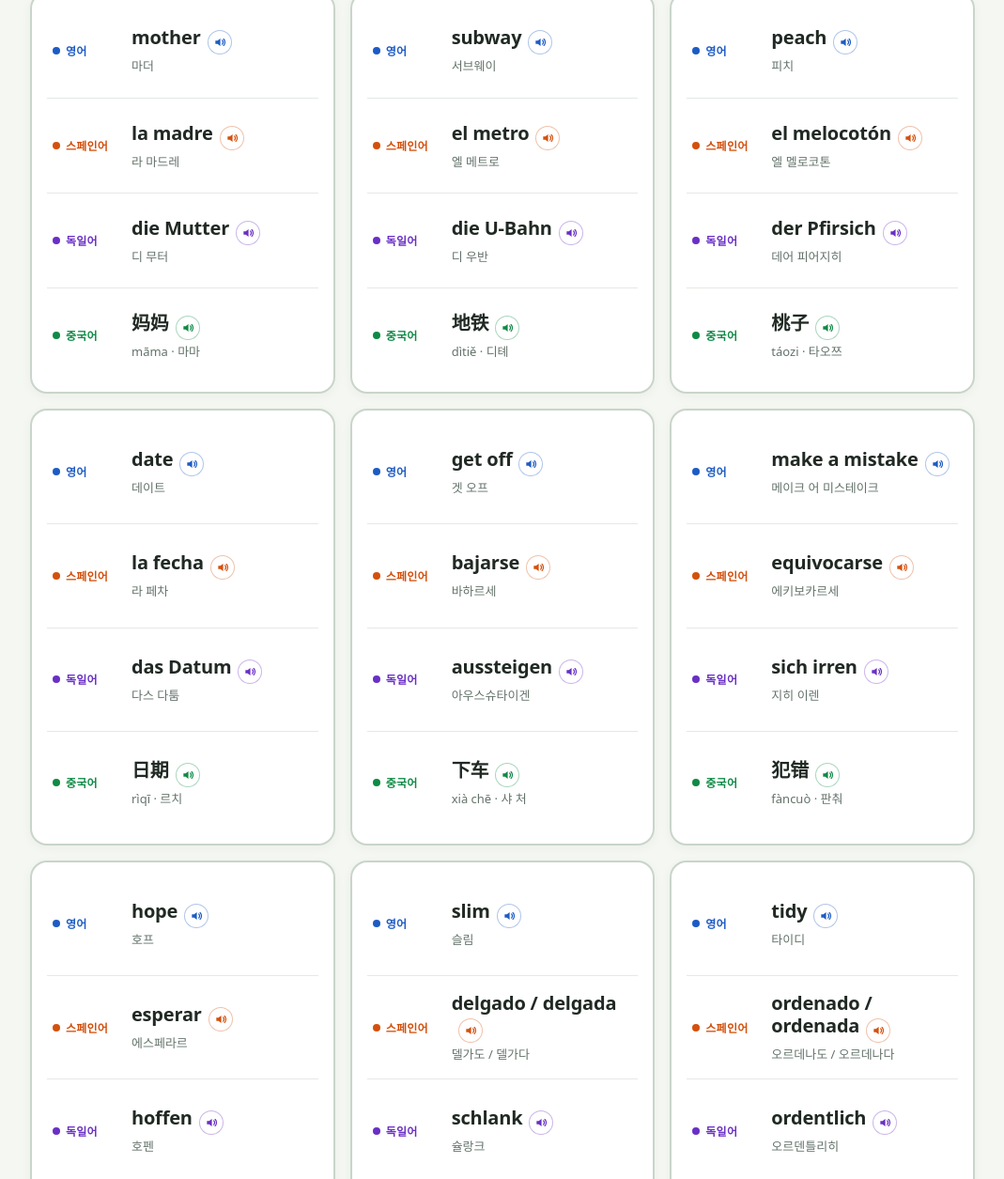
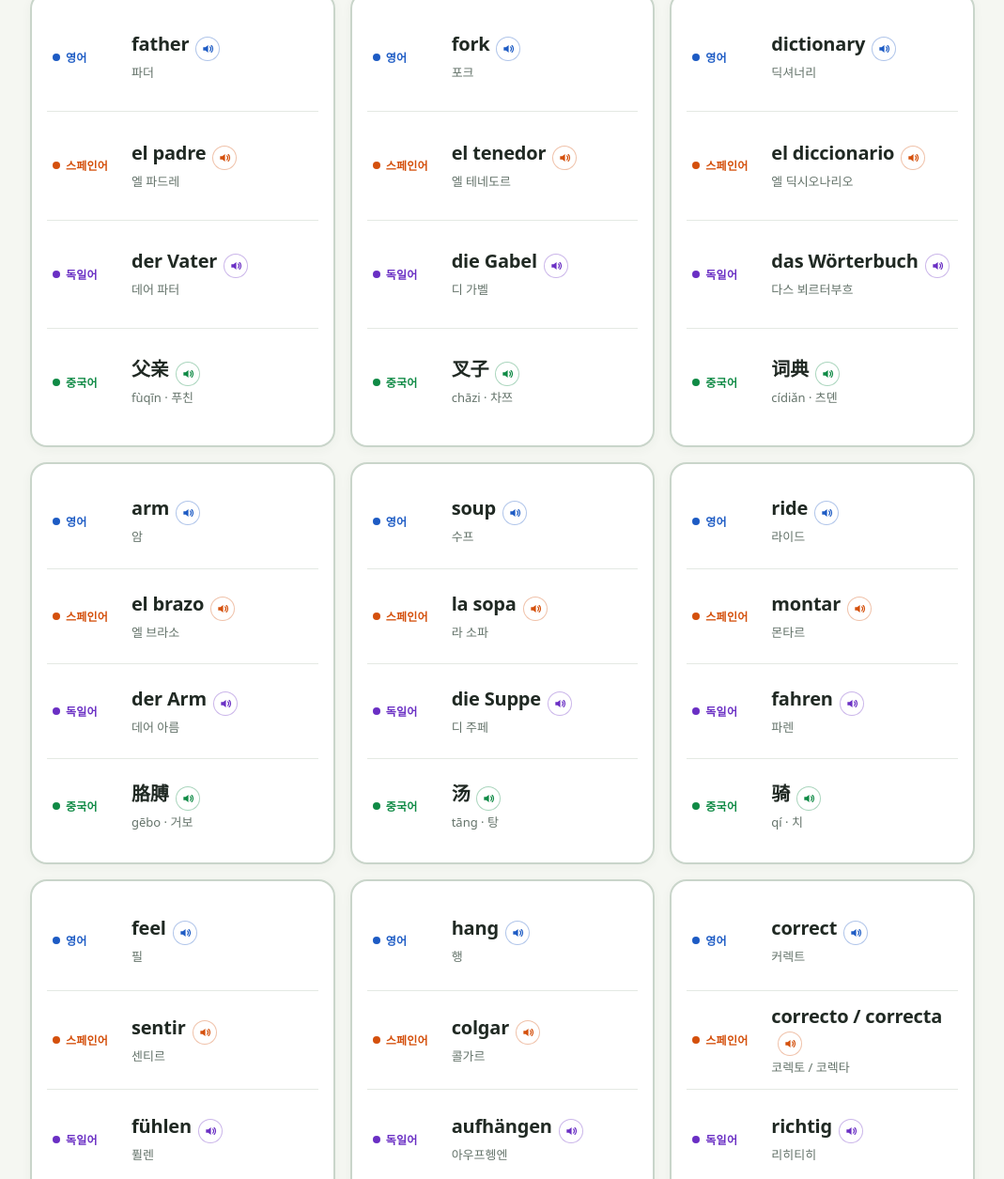
Before and after one commit to jinny57/multilingual-flashcards, a plain HTML site: page index.html in a window 1280 px wide. Shown: the part 760-2015 px from the top of the page at 94% size, without its empty margins (105-1174 px from the left). Drawn offline with Linux system fonts and the light colour scheme.

Commit message:
DAY 46 추가 · 2026-11-27
Co-Authored-By: Claude <noreply@anthropic.com>

```diff
--- a/index.html
+++ b/index.html
@@ -557,6 +557,18 @@ const DAYS=[
 {ko:'날씬하다',items:[['영어','slim','슬림','My little sister is tall and slim.','제 여동생은 키가 크고 날씬해요.'],['스페인어','delgado / delgada','델가도 / 델가다','Mi hermana menor es alta y delgada.','제 여동생은 키가 크고 날씬해요.'],['독일어','schlank','슐랑크','Meine kleine Schwester ist groß und schlank.','제 여동생은 키가 크고 날씬해요.'],['중국어','苗条','miáotiao · 먀오탸오','我妹妹又高又苗条。','제 여동생은 키가 크고 날씬해요.','Wǒ mèimei yòu gāo yòu miáotiao.']]},
 {ko:'깔끔하다',items:[['영어','tidy','타이디','His room is always tidy.','그의 방은 항상 깔끔해요.'],['스페인어','ordenado / ordenada','오르데나도 / 오르데나다','Su habitación siempre está ordenada.','그의 방은 항상 깔끔해요.'],['독일어','ordentlich','오르덴틀리히','Sein Zimmer ist immer ordentlich.','그의 방은 항상 깔끔해요.'],['중국어','整齐','zhěngqí · 정치','他的房间总是很整齐。','그의 방은 항상 깔끔해요.','Tā de fángjiān zǒngshì hěn zhěngqí.']]},
 {ko:'멀다',items:[['영어','far','파','The station is far from here.','역은 여기서 멀어요.'],['스페인어','lejos','레호스','La estación está lejos de aquí.','역은 여기서 멀어요.'],['독일어','weit','바이트','Der Bahnhof ist weit von hier entfernt.','역은 여기서 멀어요.'],['중국어','远','yuǎn · 위안','车站离这里很远。','역은 여기서 멀어요.','Chēzhàn lí zhèlǐ hěn yuǎn.']]}
+]},
+{day:'DAY 46',entries:[
+{ko:'아버지',items:[['영어','father','파더','My father reads the newspaper every morning.','우리 아버지는 매일 아침 신문을 읽으세요.'],['스페인어','el padre','엘 파드레','Mi padre lee el periódico todas las mañanas.','우리 아버지는 매일 아침 신문을 읽으세요.'],['독일어','der Vater','데어 파터','Mein Vater liest jeden Morgen die Zeitung.','우리 아버지는 매일 아침 신문을 읽으세요.'],['중국어','父亲','fùqīn · 푸친','我父亲每天早上看报纸。','우리 아버지는 매일 아침 신문을 읽으세요.','Wǒ fùqīn měitiān zǎoshang kàn bàozhǐ.']]},
+{ko:'포크',items:[['영어','fork','포크','I eat salad with a fork.','저는 포크로 샐러드를 먹어요.'],['스페인어','el tenedor','엘 테네도르','Como la ensalada con un tenedor.','저는 포크로 샐러드를 먹어요.'],['독일어','die Gabel','디 가벨','Ich esse den Salat mit einer Gabel.','저는 포크로 샐러드를 먹어요.'],['중국어','叉子','chāzi · 차쯔','我用叉子吃沙拉。','저는 포크로 샐러드를 먹어요.','Wǒ yòng chāzi chī shālā.']]},
+{ko:'사전',items:[['영어','dictionary','딕셔너리','Look up this word in the dictionary.','이 단어를 사전에서 찾아보세요.'],['스페인어','el diccionario','엘 딕시오나리오','Busca esta palabra en el diccionario.','이 단어를 사전에서 찾아보세요.'],['독일어','das Wörterbuch','다스 뵈르터부흐','Schlag dieses Wort im Wörterbuch nach.','이 단어를 사전에서 찾아보세요.'],['중국어','词典','cídiǎn · 츠뎬','在词典里查一下这个词。','이 단어를 사전에서 찾아보세요.','Zài cídiǎn lǐ chá yíxià zhège cí.']]},
+{ko:'팔',items:[['영어','arm','암','My arm hurts.','팔이 아파요.'],['스페인어','el brazo','엘 브라소','Me duele el brazo.','팔이 아파요.'],['독일어','der Arm','데어 아름','Mein Arm tut weh.','팔이 아파요.'],['중국어','胳膊','gēbo · 거보','我的胳膊很疼。','팔이 아파요.','Wǒ de gēbo hěn téng.']]},
+{ko:'수프',items:[['영어','soup','수프','This soup is too hot.','이 수프는 너무 뜨거워요.'],['스페인어','la sopa','라 소파','Esta sopa está demasiado caliente.','이 수프는 너무 뜨거워요.'],['독일어','die Suppe','디 주페','Diese Suppe ist zu heiß.','이 수프는 너무 뜨거워요.'],['중국어','汤','tāng · 탕','这个汤太烫了。','이 수프는 너무 뜨거워요.','Zhège tāng tài tàng le.']]},
+{ko:'타다',items:[['영어','ride','라이드','My son can ride a bike.','제 아들은 자전거를 탈 수 있어요.'],['스페인어','montar','몬타르','Mi hijo sabe montar en bicicleta.','제 아들은 자전거를 탈 수 있어요.'],['독일어','fahren','파렌','Mein Sohn kann Fahrrad fahren.','제 아들은 자전거를 탈 수 있어요.'],['중국어','骑','qí · 치','我儿子会骑自行车。','제 아들은 자전거를 탈 수 있어요.','Wǒ érzi huì qí zìxíngchē.']]},
+{ko:'느끼다',items:[['영어','feel','필','I can feel the warm sunshine.','따뜻한 햇살이 느껴져요.'],['스페인어','sentir','센티르','Siento el sol cálido.','따뜻한 햇살이 느껴져요.'],['독일어','fühlen','퓔렌','Ich fühle die warme Sonne.','따뜻한 햇살이 느껴져요.'],['중국어','感觉','gǎnjué · 간쥐에','我感觉到温暖的阳光。','따뜻한 햇살이 느껴져요.','Wǒ gǎnjué dào wēnnuǎn de yángguāng.']]},
+{ko:'걸다',items:[['영어','hang','행','Hang your coat here.','코트를 여기에 거세요.'],['스페인어','colgar','콜가르','Cuelga tu abrigo aquí.','코트를 여기에 거세요.'],['독일어','aufhängen','아우프헹엔','Häng deinen Mantel hier auf.','코트를 여기에 거세요.'],['중국어','挂','guà · 과','把你的大衣挂在这儿。','코트를 여기에 거세요.','Bǎ nǐ de dàyī guà zài zhèr.']]},
+{ko:'맞다',items:[['영어','correct','커렉트','Your answer is correct.','당신의 답이 맞아요.'],['스페인어','correcto / correcta','코렉토 / 코렉타','Tu respuesta es correcta.','당신의 답이 맞아요.'],['독일어','richtig','리히티히','Deine Antwort ist richtig.','당신의 답이 맞아요.'],['중국어','正确','zhèngquè · 정취에','你的答案是正确的。','당신의 답이 맞아요.','Nǐ de dá’àn shì zhèngquè de.']]},
+{ko:'바삭하다',items:[['영어','crispy','크리스피','This fried chicken is really crispy.','이 치킨은 정말 바삭해요.'],['스페인어','crujiente','크루히엔테','Este pollo frito está muy crujiente.','이 치킨은 정말 바삭해요.'],['독일어','knusprig','크누스프리히','Dieses Brathähnchen ist sehr knusprig.','이 치킨은 정말 바삭해요.'],['중국어','脆','cuì · 추이','这个炸鸡很脆。','이 치킨은 정말 바삭해요.','Zhège zhájī hěn cuì.']]}
 ]}
 ];
 const VOICE={'영어':'en-US','스페인어':'es-ES','독일어':'de-DE','중국어':'zh-CN'};
```
